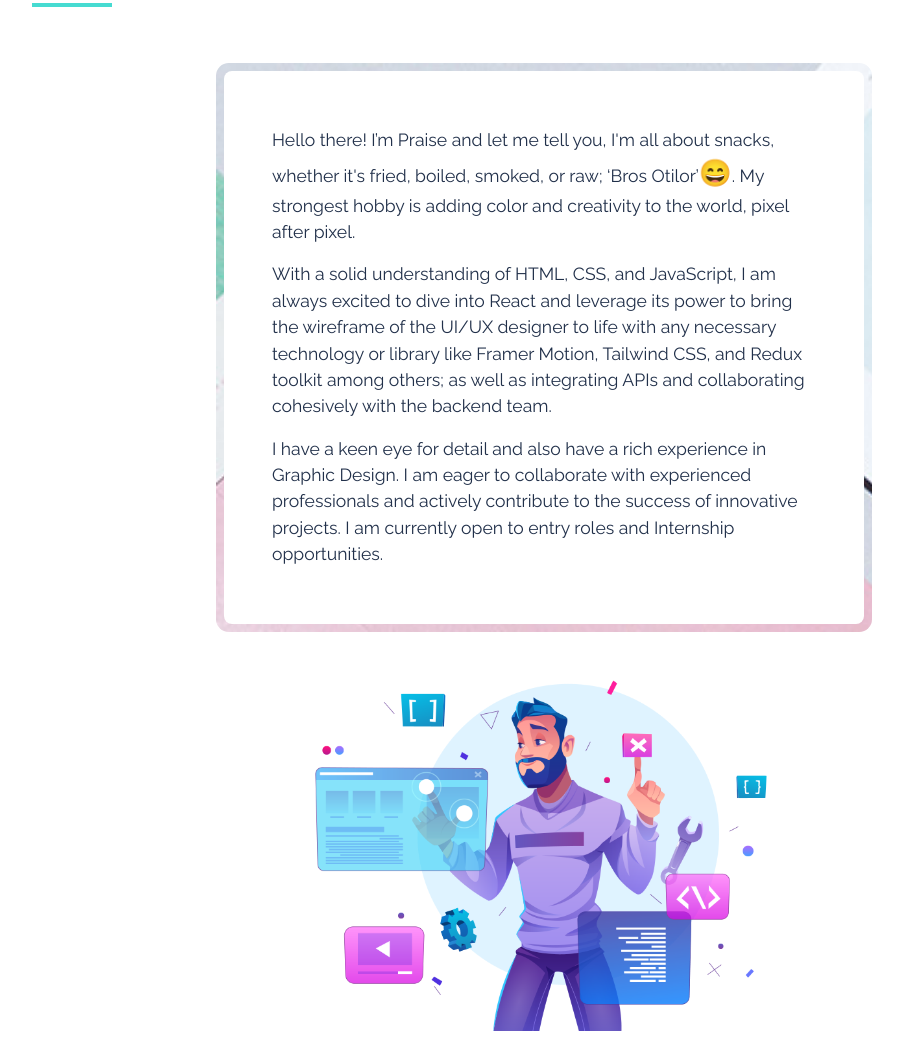
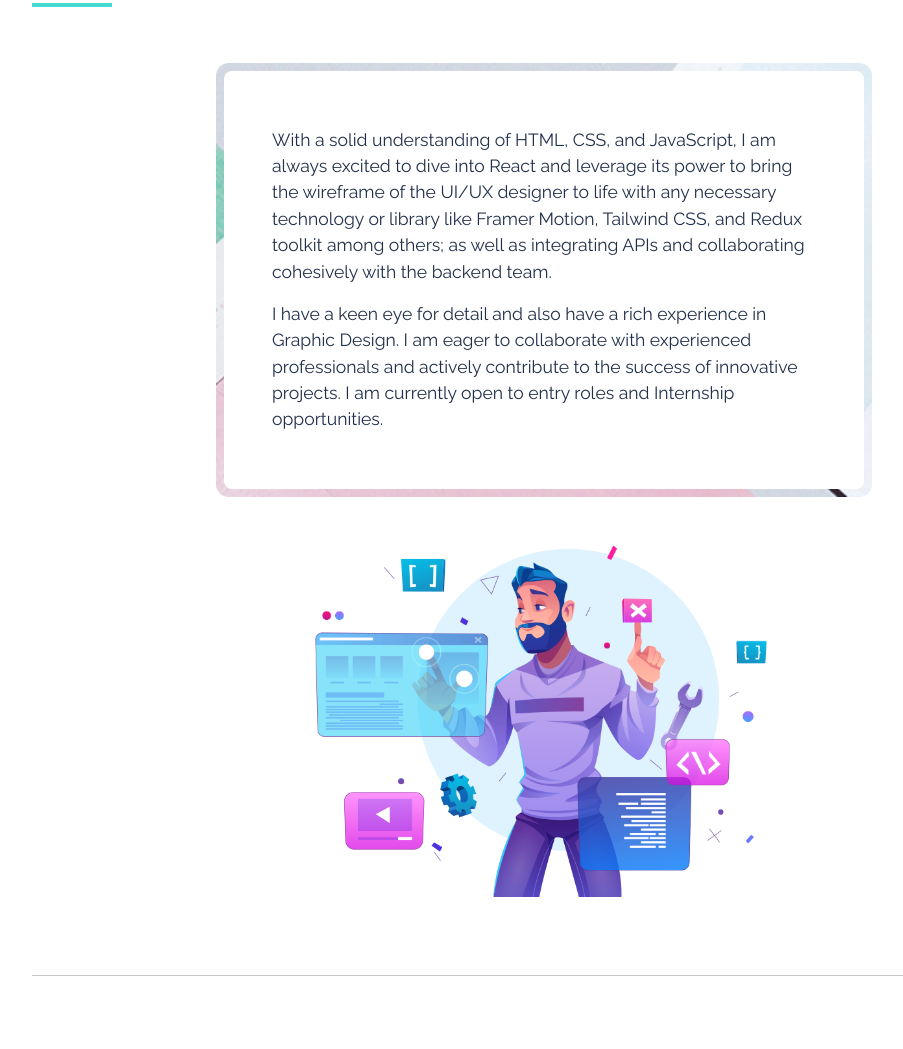
Before and after one commit to PraiseImmanuel/praise-portfolio, a React app: page / in a window 1280 px wide. Shown: the part 887-1936 px from the top of the page, without its empty margins (96-999 px from the left). Built offline with nearby package versions, Linux system fonts and the light colour scheme; some packages are replaced by stand-ins of ours.

Commit message:
Modify Some stuffs

```diff
--- a/public/index.html
+++ b/public/index.html
@@ -55,7 +55,7 @@
             }
             gtag("js", new Date());
 
-            gtag("config", "G-723LX1HQF6");
+            gtag("config", "G-MJYKME7XLY");
         </script>
     </head>
     <body>
--- a/src/components/About.js
+++ b/src/components/About.js
@@ -14,21 +14,6 @@ const About = () => {
                     <div className="about-box-and-image">
                         <div className="about-box-border">
                             <div className="about-box">
-                                <p>
-                                    Hello there! I’m Praise and let me tell you,
-                                    I'm all about snacks, whether it's fried,
-                                    boiled, smoked, or raw; ‘Bros Otilor’
-                                    <span
-                                        role="img"
-                                        className="wave"
-                                        aria-label="wave"
-                                    >
-                                        😄
-                                    </span>
-                                    . My strongest hobby is adding color and
-                                    creativity to the world, pixel after pixel.
-                                </p>
-
                                 <p>
                                     With a solid understanding of HTML, CSS, and
                                     JavaScript, I am always excited to dive into
```
